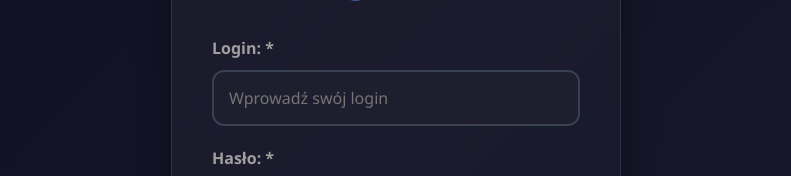
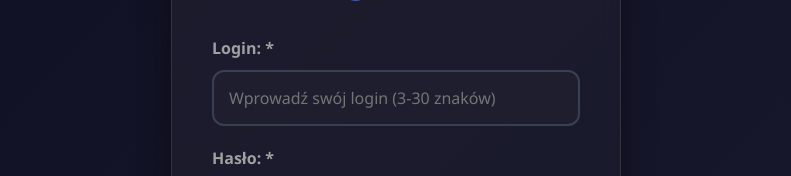
Before and after one commit to NasTiaFox30/projekt-CRUD-Anastasiia-Bzova, a React (Vite) app in the folder frontend/: page / in a window 1280 px wide. Both pictures are taken after a click on the button "Zaloguj się". Shown: the part 320-496 px from the top of the page, without its empty margins (244-1035 px from the left). Built offline with nearby package versions, Linux system fonts and the light colour scheme; no server answers.

Commit message:
refactor placeholder text

```diff
--- a/frontend/src/components/Auth/Login.jsx
+++ b/frontend/src/components/Auth/Login.jsx
@@ -162,7 +162,7 @@ export default function Login({ onLogin, onSwitchToRegister }) {
               value={formData.login}
               onChange={handleFieldChange}
               required
-              placeholder="Wprowadź swój login"
+              placeholder="Wprowadź swój login (3-30 znaków)"
             />
             {renderFieldError('login')}
           </div>
```
